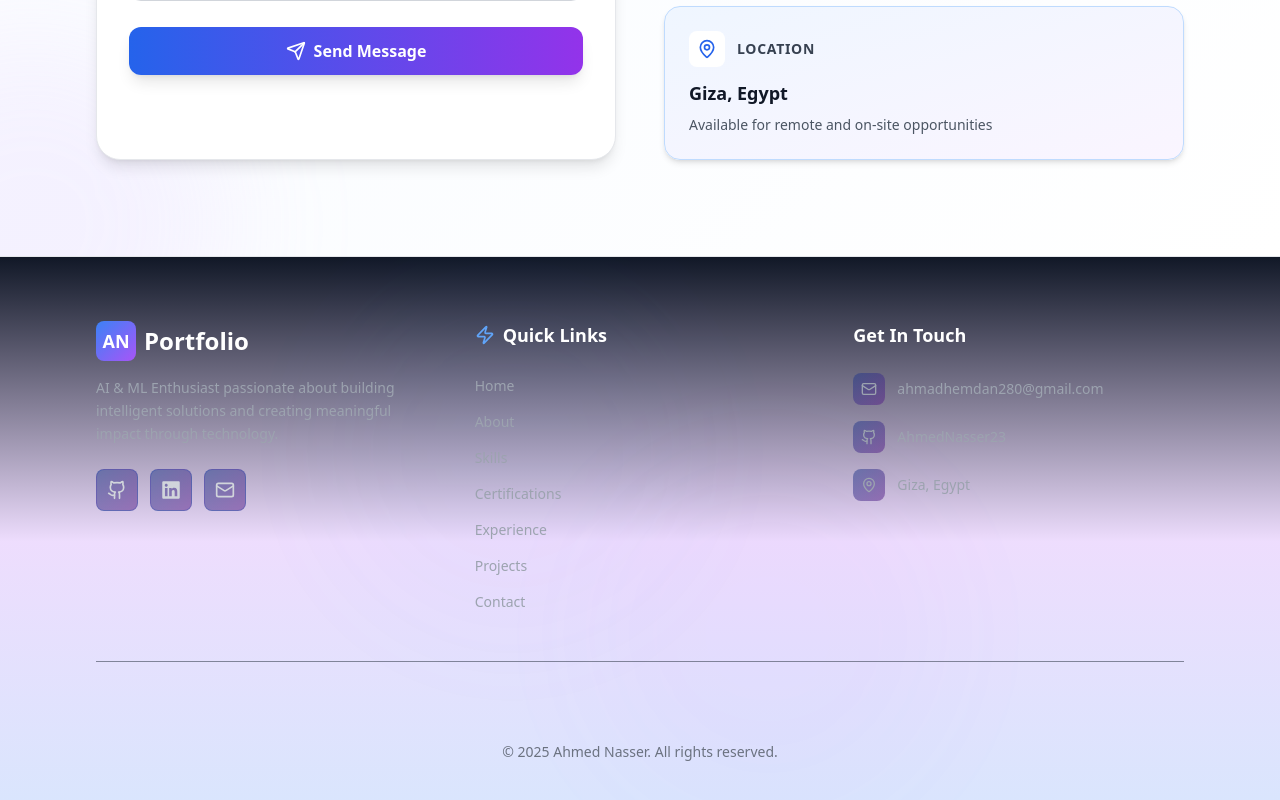
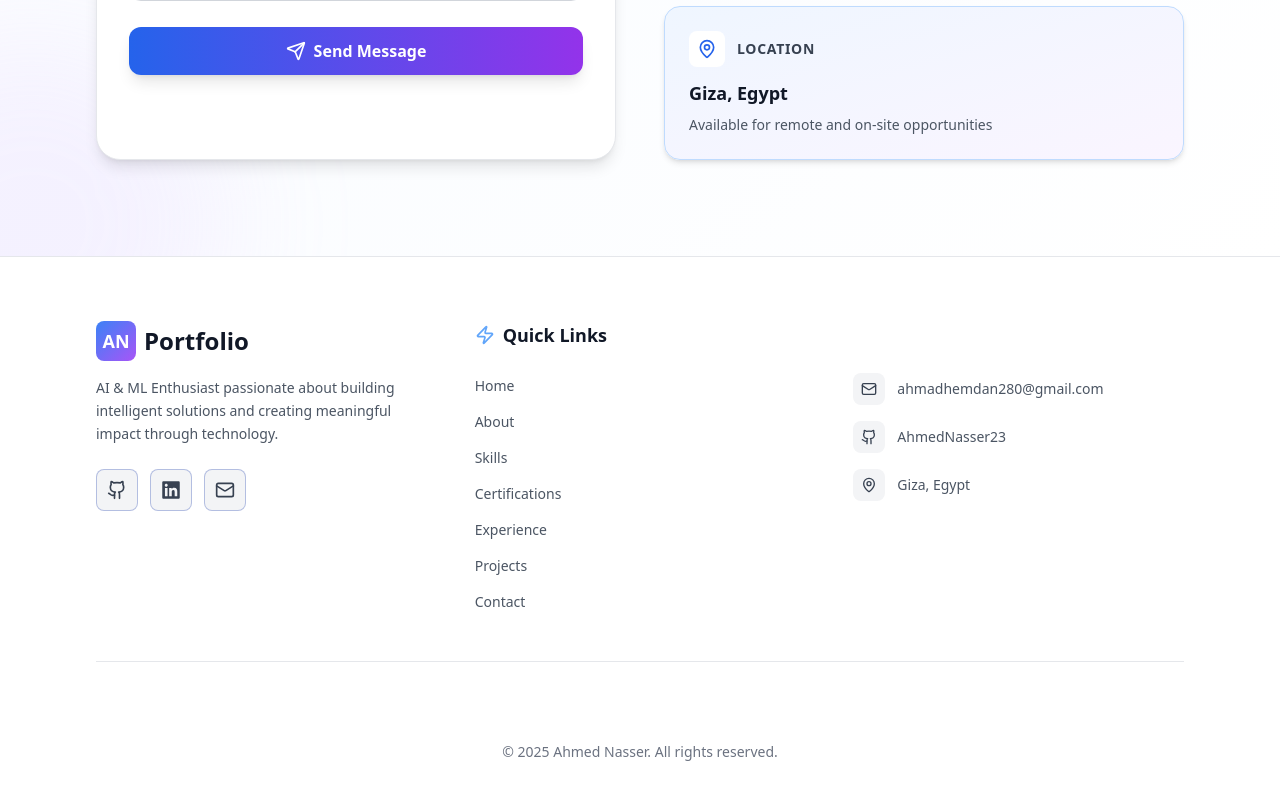
Before and after one commit to khalidsamy/ahmed-nasser-portfolio, a React (Vite) app: page / in a window 1280 px wide. Shown: the part 7096-7896 px from the top of the page. Built offline with nearby package versions, Linux system fonts and the light colour scheme.

Commit message:
style(components): enhance the design of footer component

```diff
--- a/src/components/Footer.jsx
+++ b/src/components/Footer.jsx
@@ -17,17 +17,25 @@ export default function Footer() {
       whileInView={{ opacity: 1 }}
       viewport={{ once: true }}
       transition={{ duration: 0.6 }}
-      className="bg-gradient-to-b from-gray-900 to-black dark:from-slate-900 dark:to-black text-gray-300 py-16 px-6 md:px-12 lg:px-24 transition-all duration-300 border-t border-gradient-to-r from-blue-500/20 via-purple-500/20 to-blue-500/20 relative overflow-hidden">
+      className="
+        bg-white dark:bg-gradient-to-b dark:from-slate-900 dark:to-black
+        text-gray-700 dark:text-gray-300
+        py-16 px-6 md:px-12 lg:px-24
+        transition-all duration-300
+        border-t border-gray-200 dark:border-gray-800
+        relative overflow-hidden
+      ">
 
-      {/* Decorative background */}
-      <div className="absolute inset-0 overflow-hidden pointer-events-none">
+      {/* Decorative background (dark mode only) */}
+      <div className="absolute inset-0 overflow-hidden pointer-events-none hidden dark:block">
         <div className="absolute top-0 left-1/4 w-96 h-96 bg-blue-500/10 rounded-full blur-3xl opacity-30"></div>
         <div className="absolute bottom-0 right-1/4 w-96 h-96 bg-purple-500/10 rounded-full blur-3xl opacity-30"></div>
       </div>
 
+
       <div className="max-w-7xl mx-auto relative z-10">
         {/* Top Section */}
-        <div className="grid md:grid-cols-3 gap-12 mb-12 pb-12 border-b border-gray-800/50">
+        <div className="grid md:grid-cols-3 gap-12 mb-12 pb-12 border-b border-gray-200 dark:border-gray-800/50">
           {/* Brand */}
           <motion.div
             initial={{ opacity: 0, y: 20 }}
@@ -40,11 +48,11 @@ export default function Footer() {
               <div className="w-10 h-10 rounded-lg bg-gradient-to-br from-blue-500 to-purple-500 flex items-center justify-center">
                 <span className="font-bold text-white text-lg">AN</span>
               </div>
-              <h3 className="text-2xl font-bold text-white">
+              <h3 className="text-2xl font-bold text-gray-900 dark:text-white">
                 Portfolio
               </h3>
             </motion.div>
-            <p className="text-gray-400 text-sm leading-relaxed">
+            <p className="text-gray-600 dark:text-gray-400 text-sm leading-relaxed">
               AI & ML Enthusiast passionate about building intelligent solutions and creating meaningful impact through technology.
             </p>
             {/* Social Icons */}
@@ -61,7 +69,9 @@ export default function Footer() {
                   rel="noopener noreferrer"
                   whileHover={{ scale: 1.2, y: -4 }}
                   whileTap={{ scale: 0.95 }}
-                  className="p-2.5 bg-gradient-to-br from-blue-900/50 to-purple-900/50 hover:from-blue-800 hover:to-purple-800 rounded-lg text-gray-300 hover:text-white transition-all duration-300 border border-blue-800/30 hover:border-blue-600/50">
+                  className="p-2.5 bg-gray-100 dark:bg-gradient-to-br dark:from-blue-900/50 dark:to-purple-900/50
+text-gray-700 dark:text-gray-300
+hover:text-blue-600 dark:hover:text-white hover:from-blue-800 hover:to-purple-800 rounded-lg text-gray-300 hover:text-white transition-all duration-300 border border-blue-800/30 hover:border-blue-600/50">
                   <social.icon className="w-5 h-5" />
                 </motion.a>
               ))}
@@ -76,7 +86,7 @@ export default function Footer() {
             transition={{ duration: 0.6, delay: 0.1 }}>
             <div className="flex items-center gap-2 mb-6">
               <Zap className="w-5 h-5 text-blue-400" />
-              <h4 className="text-lg font-bold text-white">Quick Links</h4>
+              <h4 className="text-lg font-bold text-gray-900 dark:text-white">Quick Links</h4>
             </div>
             <ul className="space-y-3">
               {[
@@ -96,7 +106,7 @@ export default function Footer() {
                   transition={{ delay: idx * 0.05 }}>
                   <button
                     onClick={() => scrollToSection(item)}
-                    className="text-gray-400 hover:text-blue-400 transition-colors duration-300 text-sm font-medium relative group">
+                    className="text-gray-600 dark:text-gray-400 hover:text-blue-400 transition-colors duration-300 text-sm font-medium relative group">
                     {item}
                     <span className="absolute bottom-0 left-0 w-0 h-0.5 bg-gradient-to-r from-blue-500 to-purple-500 group-hover:w-full transition-all duration-300"></span>
                   </button>
@@ -117,8 +127,10 @@ export default function Footer() {
                 <motion.a
                   href="mailto:ahmadhemdan280@gmail.com"
                   whileHover={{ x: 4 }}
-                  className="text-gray-400 hover:text-blue-400 transition-colors duration-300 flex items-center gap-3 group">
-                  <div className="p-2 bg-gradient-to-br from-blue-900/50 to-purple-900/50 rounded-lg group-hover:from-blue-800 group-hover:to-purple-800 transition-all duration-300">
+                  className="text-gray-600 dark:text-gray-400 hover:text-blue-400 transition-colors duration-300 flex items-center gap-3 group">
+                  <div className="p-2 bg-gray-100 dark:bg-gradient-to-br dark:from-blue-900/50 dark:to-purple-900/50
+text-gray-700 dark:text-gray-300
+hover:text-blue-600 dark:hover:text-white rounded-lg group-hover:from-blue-800 group-hover:to-purple-800 transition-all duration-300">
                     <Mail className="w-4 h-4" />
                   </div>
                   <span className="text-sm font-medium">ahmadhemdan280@gmail.com</span>
@@ -130,15 +142,19 @@ export default function Footer() {
                   target="_blank"
                   rel="noopener noreferrer"
                   whileHover={{ x: 4 }}
-                  className="text-gray-400 hover:text-blue-400 transition-colors duration-300 flex items-center gap-3 group">
-                  <div className="p-2 bg-gradient-to-br from-blue-900/50 to-purple-900/50 rounded-lg group-hover:from-blue-800 group-hover:to-purple-800 transition-all duration-300">
+                  className="text-gray-600 dark:text-gray-400 hover:text-blue-400 transition-colors duration-300 flex items-center gap-3 group">
+                  <div className="p-2 bg-gray-100 dark:bg-gradient-to-br dark:from-blue-900/50 dark:to-purple-900/50
+text-gray-700 dark:text-gray-300
+hover:text-blue-600 dark:hover:text-white rounded-lg group-hover:from-blue-800 group-hover:to-purple-800 transition-all duration-300">
                     <Github className="w-4 h-4" />
                   </div>
                   <span className="text-sm font-medium">AhmedNasser23</span>
                 </motion.a>
               </li>
-              <li className="text-gray-400 flex items-center gap-3">
-                <div className="p-2 bg-gradient-to-br from-blue-900/50 to-purple-900/50 rounded-lg">
+              <li className="text-gray-600 dark:text-gray-400 flex items-center gap-3">
+                <div className="p-2 bg-gray-100 dark:bg-gradient-to-br dark:from-blue-900/50 dark:to-purple-900/50
+text-gray-700 dark:text-gray-300
+hover:text-blue-600 dark:hover:text-white rounded-lg">
                   <MapPin className="w-4 h-4" />
                 </div>
                 <span className="text-sm font-medium">Giza, Egypt</span>
@@ -153,7 +169,7 @@ export default function Footer() {
           whileInView={{ opacity: 1 }}
           transition={{ duration: 0.6, delay: 0.3 }}
           className="pt-8 text-center">
-          <p className="text-gray-500 text-sm flex items-center justify-center gap-1">
+          <p className="text-gray-500 dark:text-gray-500 text-sm">
             © {new Date().getFullYear()} Ahmed Nasser. All rights reserved.
           </p>
         </motion.div>
```
